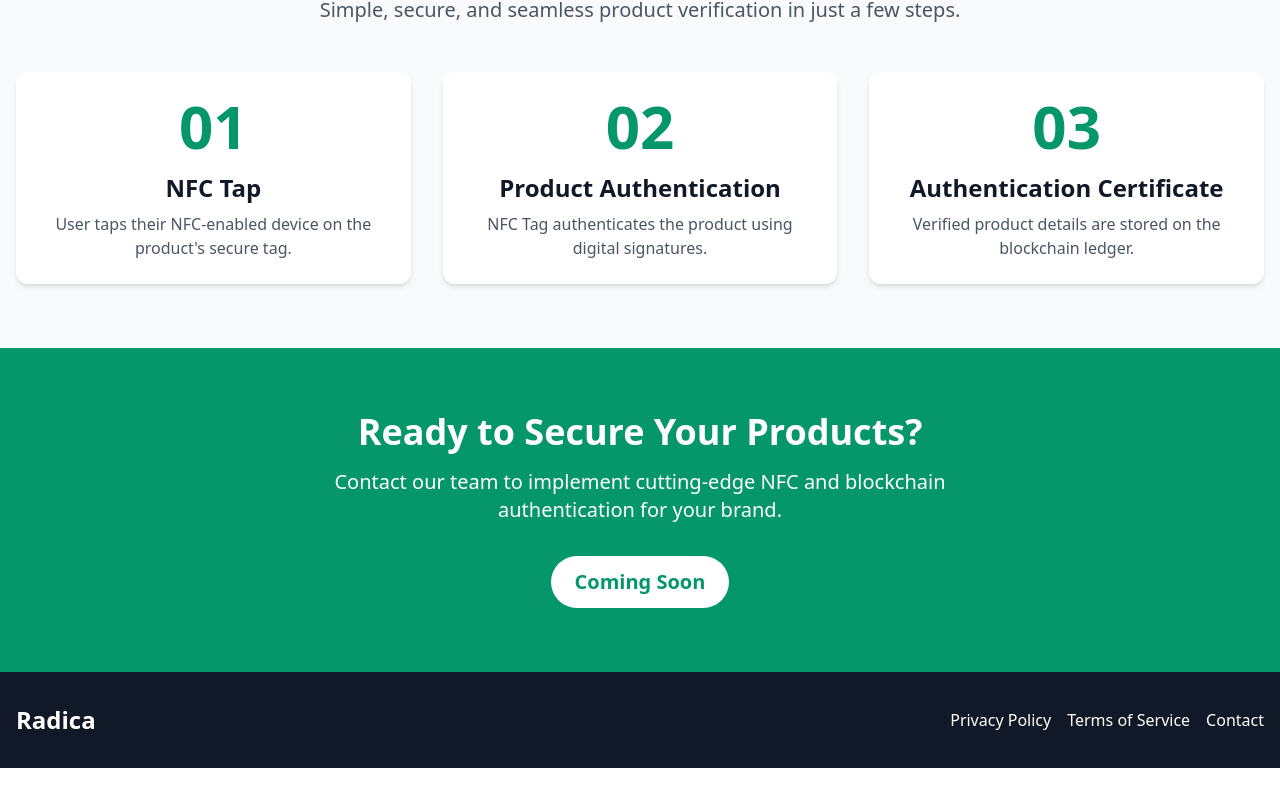
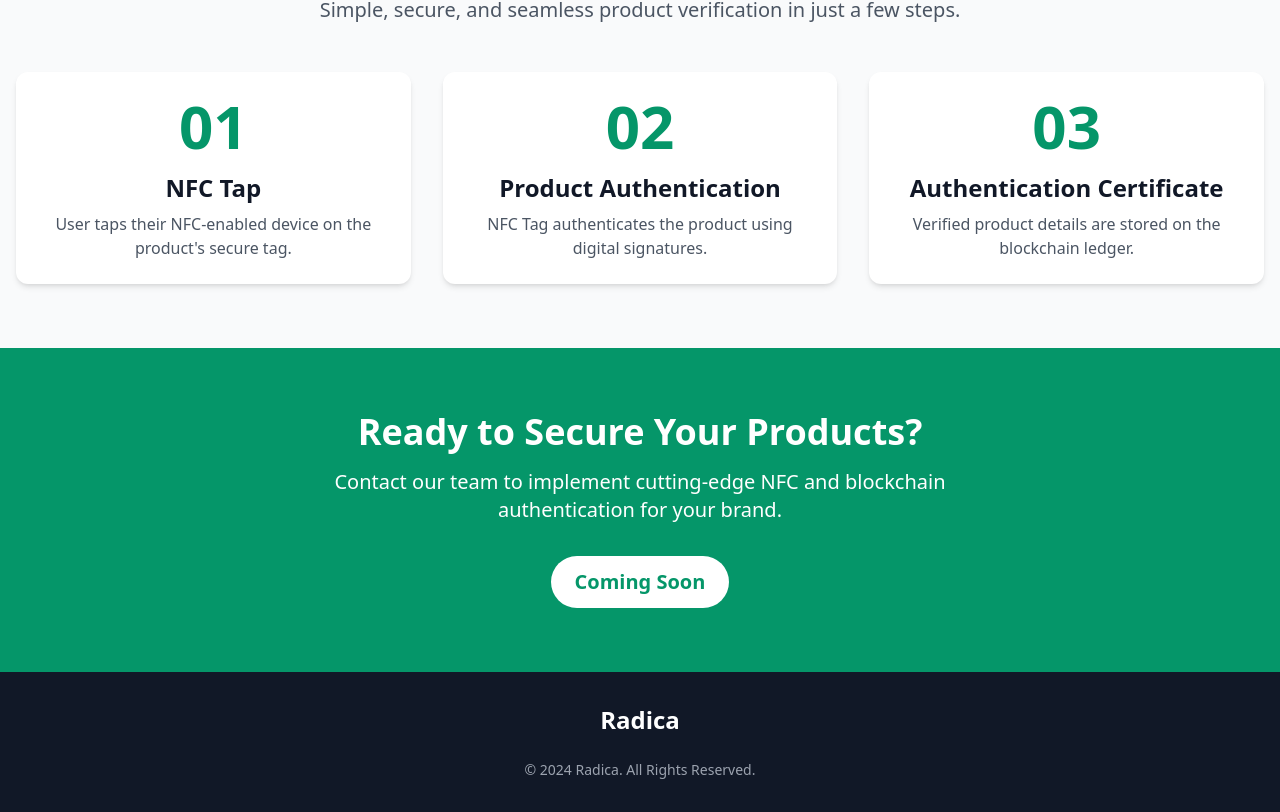
Before and after one commit to RadicaDev/radica-website, a React (Vite) app: page / in a window 1280 px wide. Shown: the part 1048-1860 px from the top of the page. Before the commit the page ends 1816 px from the top, so only its background shows below. Built offline with nearby package versions, Linux system fonts and the light colour scheme.

Commit message:
modified footer

```diff
--- a/src/LandingPage.tsx
+++ b/src/LandingPage.tsx
@@ -199,7 +199,6 @@ const LandingPage: React.FC = () => {
           )}
         </AnimatePresence>
       </nav>
-
       {/* Hero Section */}
       <motion.header
         initial="hidden"
@@ -243,7 +242,6 @@ const LandingPage: React.FC = () => {
           />
         </motion.div>
       </motion.header>
-
       {/* Features Section */}
       <section id="features" className="container mx-auto px-4 py-16">
         <motion.div
@@ -336,7 +334,6 @@ const LandingPage: React.FC = () => {
           ))}
         </motion.div>
       </section>
-
       {/* How It Works Section */}
       <section id="how-it-works" className="bg-gray-50 dark:bg-gray-800 py-16">
         <div className="container mx-auto px-4">
@@ -406,7 +403,6 @@ const LandingPage: React.FC = () => {
           </motion.div>
         </div>
       </section>
-
       {/* CTA Section */}
       <section className="bg-emerald-600 text-white py-16 dark:bg-teal-700">
         <motion.div
@@ -438,27 +434,10 @@ const LandingPage: React.FC = () => {
 
       {/* Footer */}
       <footer className="bg-gray-900 dark:bg-gray-800 text-white dark:text-gray-200 py-8">
-        <div className="container mx-auto px-4 flex flex-col md:flex-row justify-between items-center space-y-4 md:space-y-0">
-          <div className="text-2xl font-bold">Radica</div>
-          <div className="flex space-x-4">
-            <a
-              href="#"
-              className="hover:text-emerald-400 dark:hover:text-teal-300"
-            >
-              Privacy Policy
-            </a>
-            <a
-              href="#"
-              className="hover:text-emerald-400 dark:hover:text-teal-300"
-            >
-              Terms of Service
-            </a>
-            <a
-              href="#"
-              className="hover:text-emerald-400 dark:hover:text-teal-300"
-            >
-              Contact
-            </a>
+        <div className="container mx-auto px-4 flex flex-col items-center space-y-4">
+          <div className="text-2xl font-bold mb-2">Radica</div>
+          <div className="text-sm text-gray-400 dark:text-gray-500 text-center">
+            © {new Date().getFullYear()} Radica. All Rights Reserved.
           </div>
         </div>
       </footer>
```
